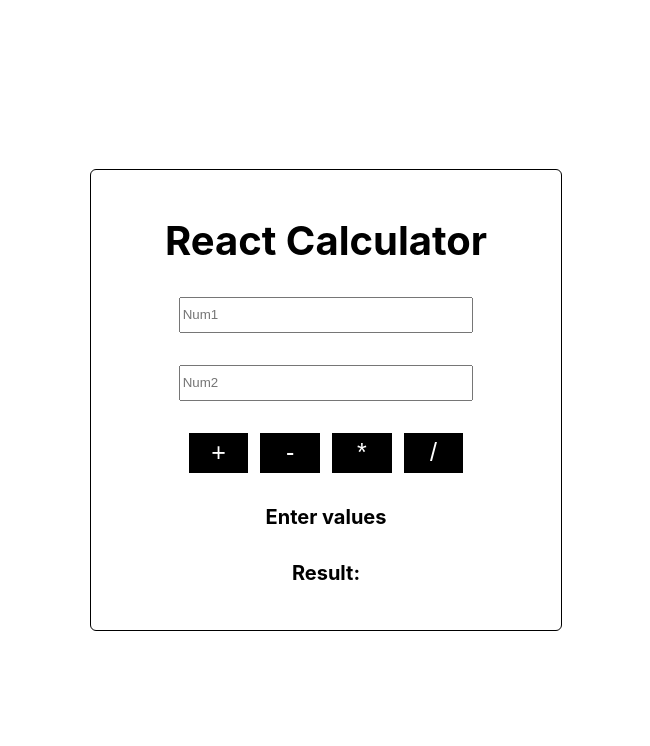
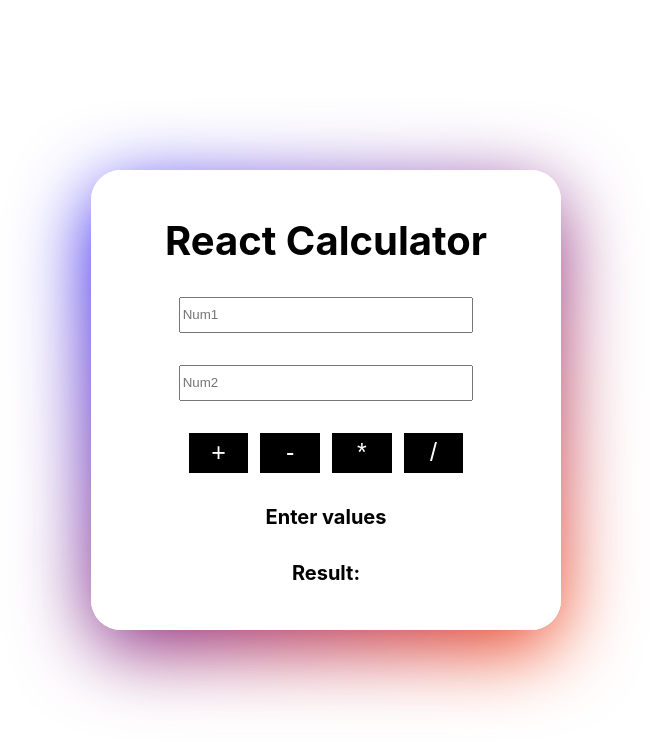
Before and after one commit to MdSharib/Fullstack_4.1-Calculator_React, a React (Create React App) app: page / in a window 1280 px wide. Shown: the top 746 px of the page, without its empty margins (314-964 px from the left). Built offline with nearby package versions, Linux system fonts and the light colour scheme; the HTML template or start-up script is replaced by a standard one.

Commit message:
added border gradient

```diff
--- a/src/App.css
+++ b/src/App.css
@@ -11,14 +11,48 @@
     width: 32%;
     height: 400px;
     display: flex;
+    background-color: white;
+    position: relative;
     flex-direction: column;
     justify-content: center;
     align-items: center;
     gap: 32px;
-    border: 1px solid black;
-    border-radius: 6px;
+    /* border: 1px solid black; */
+    border-radius: 30px;
     padding: 30px;
 }
+
+
+.inner-app:before {
+    content: "";
+    z-index: -1;
+    position: absolute;
+    top: 0;
+    right: 0;
+    bottom: 0;
+    left: 0;
+    background: linear-gradient(to top left, #ff3d00 0%, #0400ff 100% );
+    transform: translate3d(0px, 20px, 0) scale(0.99);
+    filter: blur(40px);
+    opacity: var(0.7);
+    transition: opacity 0.3s;
+    border-radius: 30px;
+  }
+
+
+  .inner-app::after {
+    content: "";
+    z-index: -1;
+    position: absolute;
+    top: 0;
+    right: 0;
+    bottom: 0;
+    left: 0;
+    background: inherit;
+    border-radius: 30px;
+  }
+
+
 
 .heading{
     font-size: 40px;
@@ -50,7 +84,7 @@
 }
 
 .success{
-    color: green;
+    color: blue;
     font-size: 20px;
     font-weight: 700;
 }
--- a/src/App.js
+++ b/src/App.js
@@ -18,16 +18,19 @@ function App() {
   const clearingFields = () => {
     setNum1("");
     setNum2("");
+
   };
 
   const addOperatorHandler = () => {
     if (num1 === "") {
       setError("Num1 cannot be empty!");
+      setResult("");
       setSuccess(false);
       return;
     }
     if (num2 === "") {
       setError("Num2 cannot be empty!");
+      setResult("");
       setSuccess(false);
       return;
     }
@@ -40,11 +43,13 @@ function App() {
   const subOperatorHandler = () => {
     if (num1 === "") {
       setError("Num1 cannot be empty!");
+      setResult("");
       setSuccess(false);
       return;
     }
     if (num2 === "") {
       setError("Num2 cannot be empty!");
+      setResult("");
       setSuccess(false);
       return;
     }
@@ -56,11 +61,13 @@ function App() {
   const multiplyOperatorHandler = () => {
     if (num1 === "") {
       setError("Num1 cannot be empty!");
+      setResult("");
       setSuccess(false);
       return;
     }
     if (num2 === "") {
       setError("Num2 cannot be empty!");
+      setResult("");
       setSuccess(false);
       return;
     }
@@ -72,11 +79,13 @@ function App() {
   const divOperatorHandler = () => {
     if (num1 === "") {
       setError("Num1 cannot be empty!");
+      setResult("");
       setSuccess(false);
       return;
     }
     if (num2 === "") {
       setError("Num2 cannot be empty!");
+      setResult("");
       setSuccess(false);
       return;
     }
```
